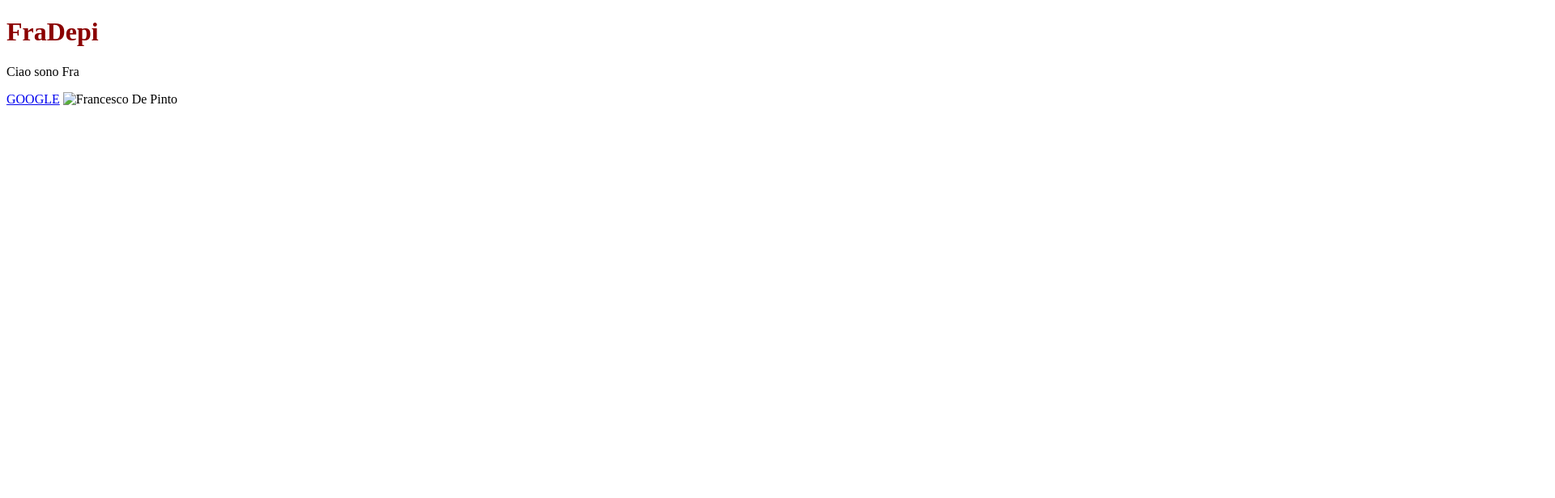
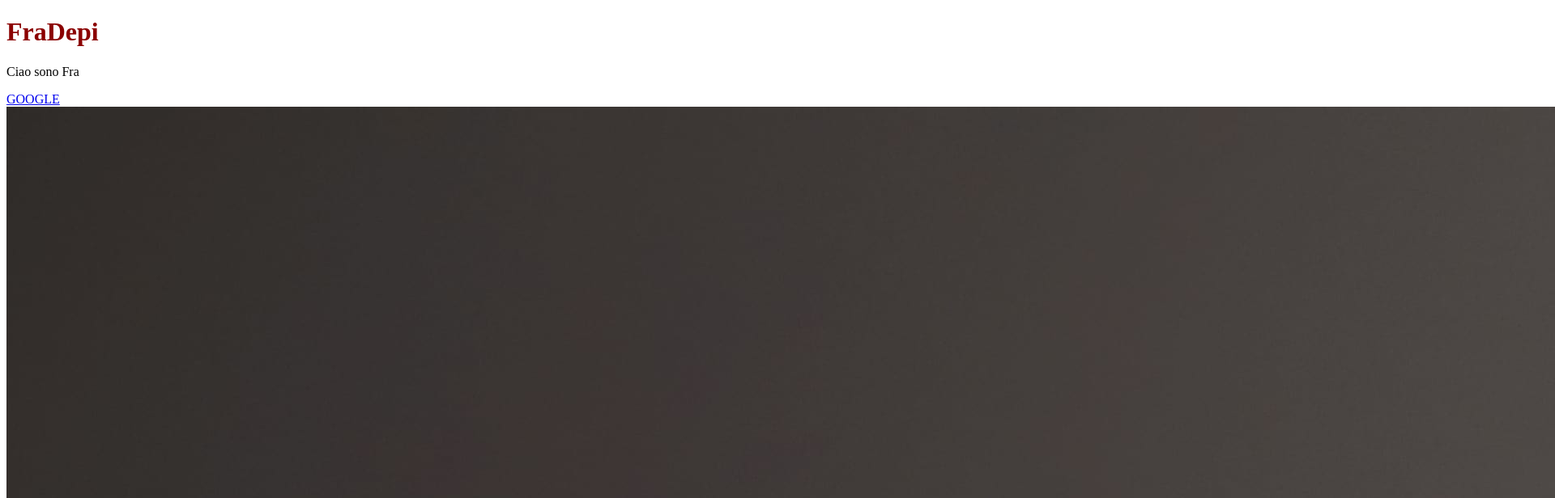
Before and after one commit to FraDepi01/SitoPersonale, a plain HTML site: page index.html in a window 1280 px wide. Shown: the top 616 px of the page at 81% size, 1920 px wide, since content can reach past the window. Drawn offline with Linux system fonts and the light colour scheme.

Commit message:
gigantografia

```diff
--- a/index.html
+++ b/index.html
@@ -12,7 +12,8 @@
   </body>
 
   <body>
-    <img scr="FotoCV-min.jpg" alt="Francesco De Pinto">
+    <img src="FotoCV-min.jpg" alt="Francesco De Pinto">
+
   </body>
 
 </html>
```
